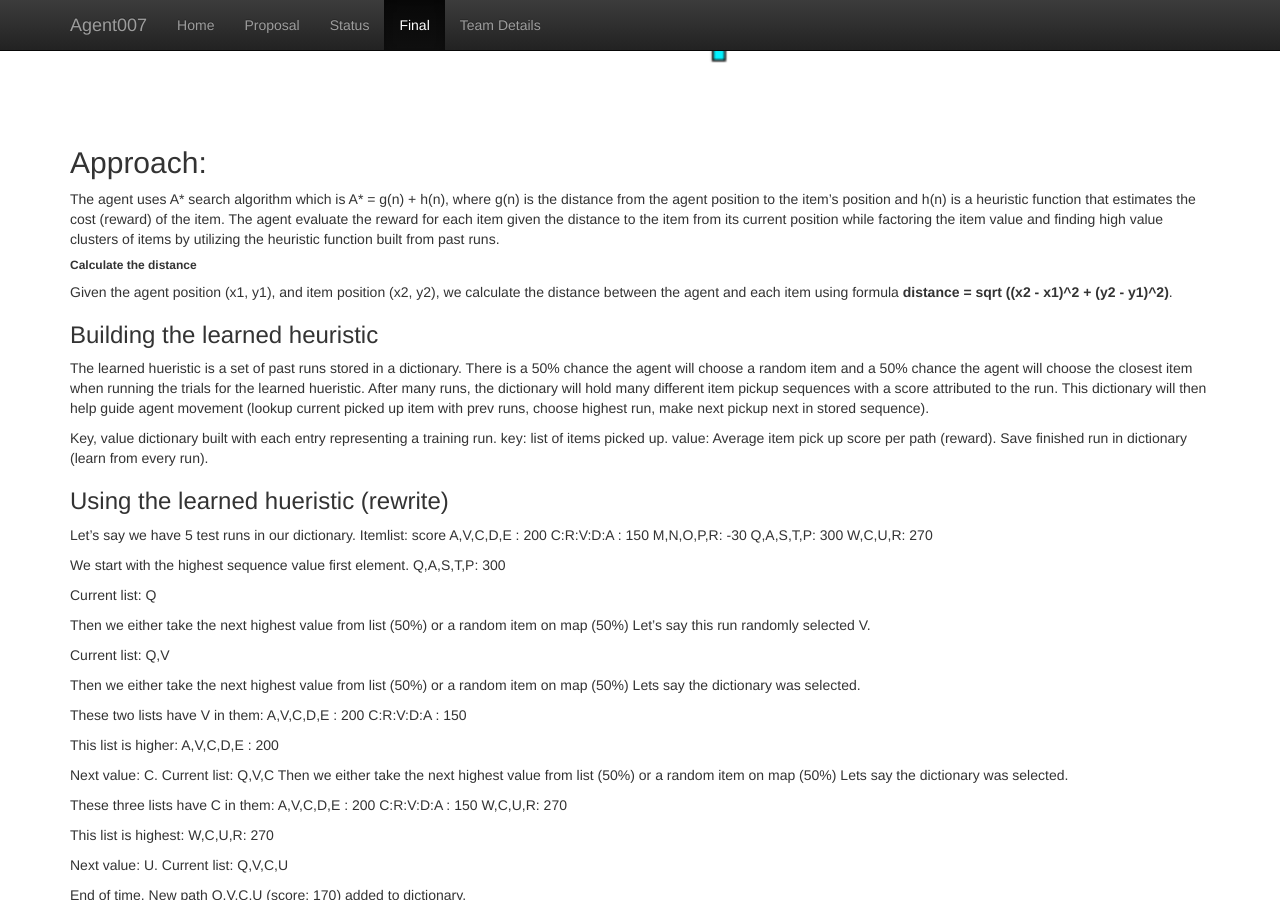
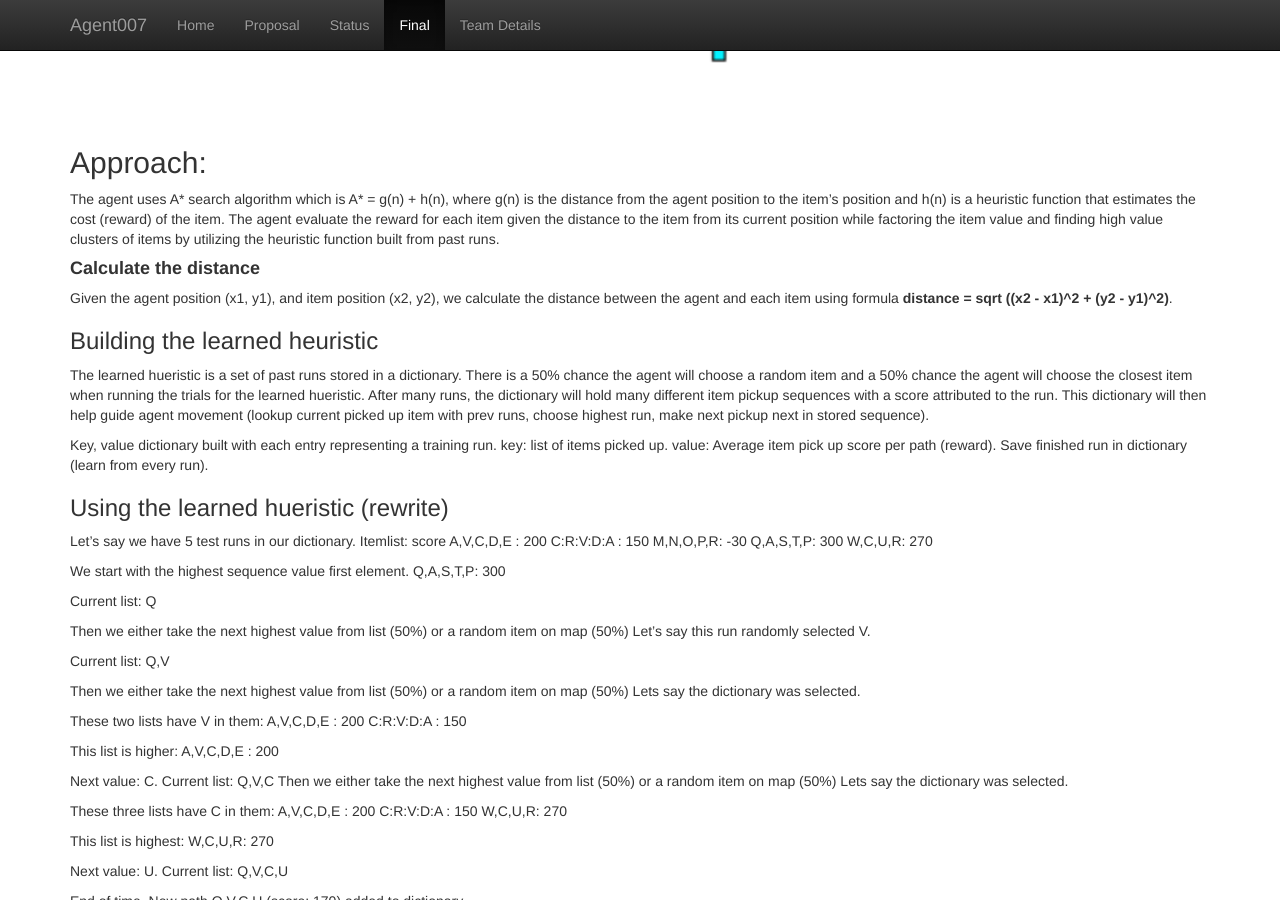
Before and after one commit to KumarHX/Agent007, a Jekyll site: the page built from docs/final.md, in a window 1280 px wide and 900 px high, scrolled down 1107 px. Built offline with Jekyll 4.4.1, drawn with Linux system fonts in a browser that asks for light colours.

Commit message:
Update final.md

```diff
--- a/docs/final.md
+++ b/docs/final.md
@@ -16,7 +16,7 @@ with 30 predetermined distinct spawned items. Each item is distinct with a disti
 ## Approach:
 The agent uses A* search algorithm which is A* = g(n) + h(n), where g(n) is the distance from the agent position to the item's position and h(n) is a heuristic function that estimates the cost (reward) of the item. The agent evaluate the reward for each item given the distance to the item from its current position while factoring the item value and finding high value clusters of items by utilizing the heuristic function built from past runs.
 
-###### **Calculate the distance**
+#### **Calculate the distance**
 Given the agent position (x1, y1), and item position (x2, y2), we calculate the distance between the agent and each item using formula **distance = sqrt ((x2 - x1)^2 + (y2 - y1)^2)**.
 
 ### Building the learned heuristic
```
